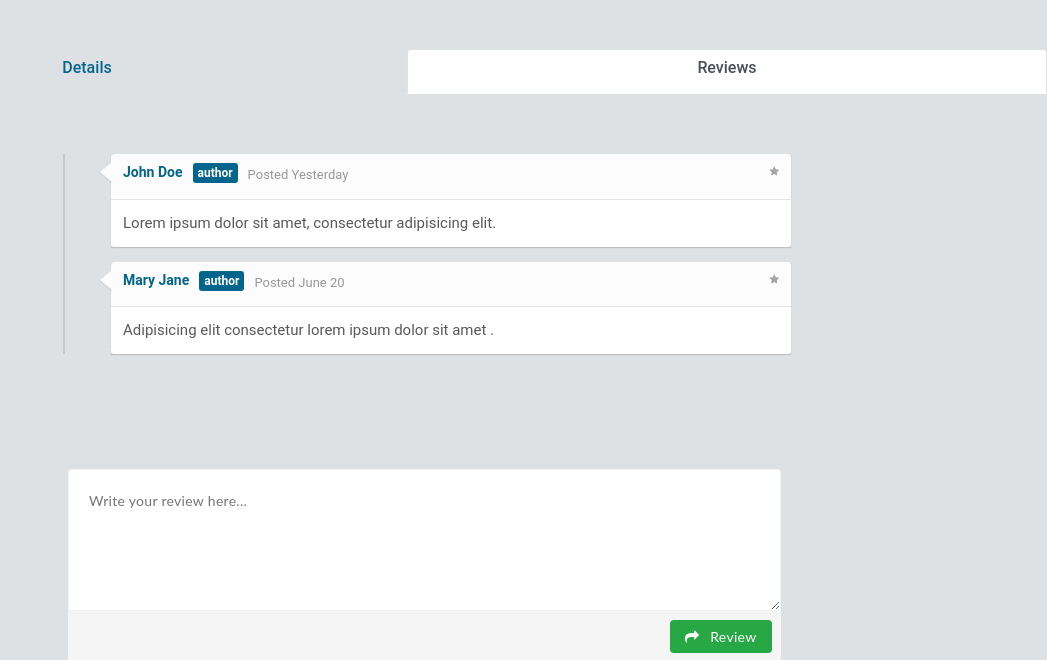
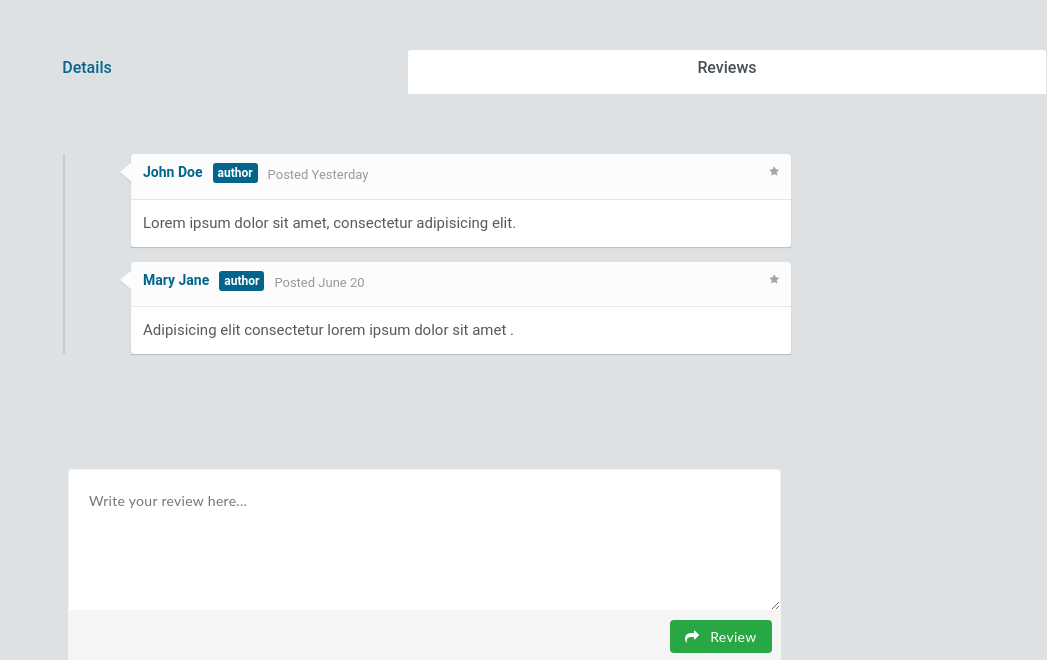
Before and after one commit to denricklaborada/SECPROG-MP, a Django app: page /product/1/ in a window 1280 px wide, after a click on "Reviews"; the page is wider, and only the part inside the window is pictured. Shown: the part 516-1176 px from the top of that part, without its empty margins (233-1280 px from the left). Run offline with Django 3.2, Linux system fonts and the light colour scheme; data comes from the database, SQL or seed files in the repository; some libraries are stand-ins or nearby versions.

Commit message:
edit reviews in product.css

```diff
--- a/aionwristwatches/ecommerce/static/css/product.css
+++ b/aionwristwatches/ecommerce/static/css/product.css
@@ -89,7 +89,7 @@ body {
 }
 
 .comments-list .comment-box {
-	width: 680px;
+	width: 660px;
 	float: right;
 	position: relative;
 	-webkit-box-shadow: 0 1px 1px rgba(0,0,0,0.15);
```
